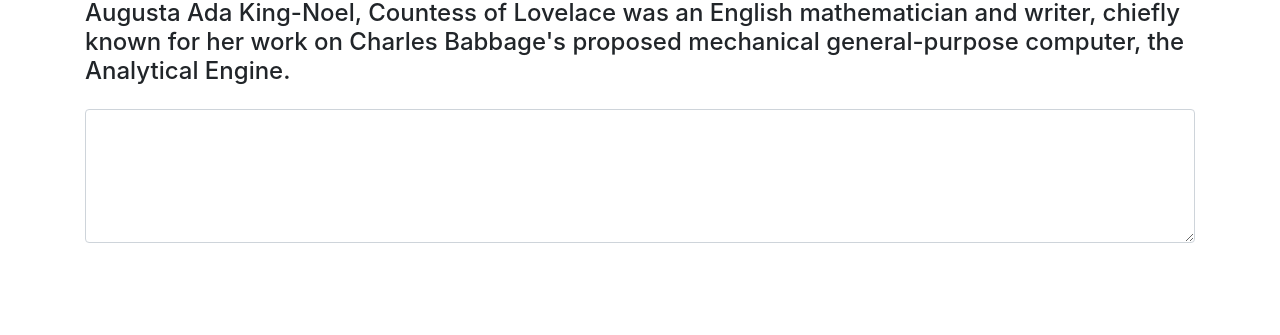
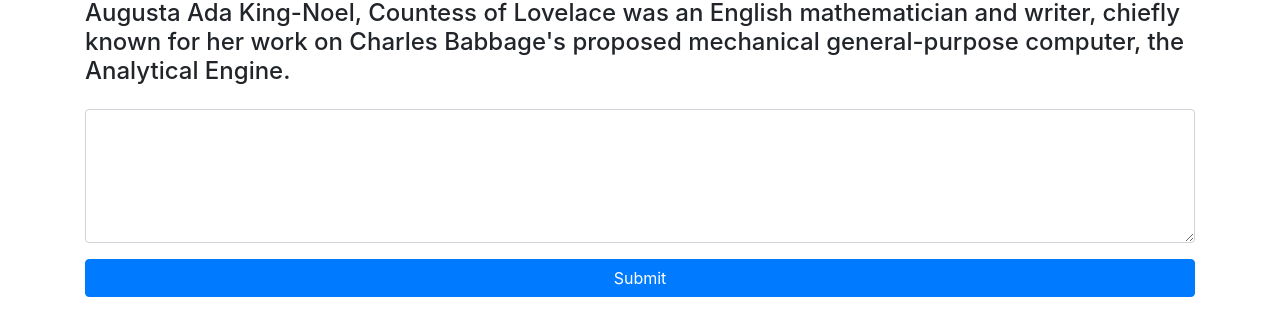
Before and after one commit to Lexmark0381/KeyboardEvaluator, a website: page KeyboardEvaluator/index.html in a window 1280 px wide. Shown: the part 107-442 px from the top of the page. Drawn offline with nearby package versions, Linux system fonts and the light colour scheme; no server answers.

Commit message:
clientSide

```diff
--- a/KeyboardEvaluator/index.html
+++ b/KeyboardEvaluator/index.html
@@ -49,6 +49,8 @@
             </div>
         </div>
     </div>
+    <button class="btn btn-primary col-sm-12" id="submitButton">Submit</button>
+
 </div>
 </body>
 </html>
```
